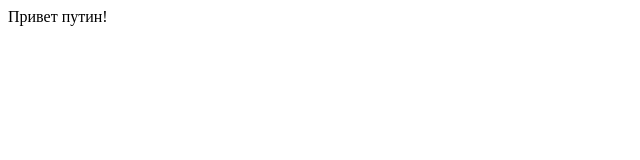
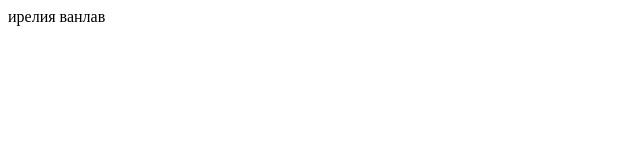
Before and after one commit to GT-party/yokai, a plain HTML site: page index.html in a window 1280 px wide. Shown: the full height of the page, 0-640 px from the left. Drawn offline with Linux system fonts and the light colour scheme.

Commit message:
прикол

```diff
--- a/index.html
+++ b/index.html
@@ -4,5 +4,5 @@
 </head>
 
 <body>
-    Привет путин!
+    ирелия ванлав
 </body>
```
